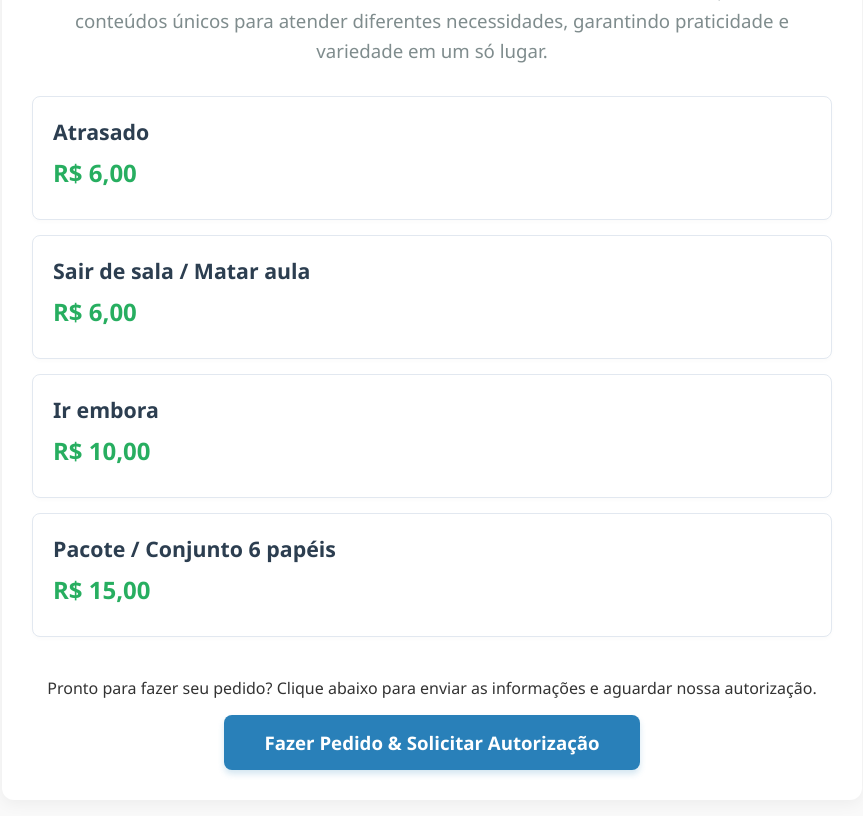
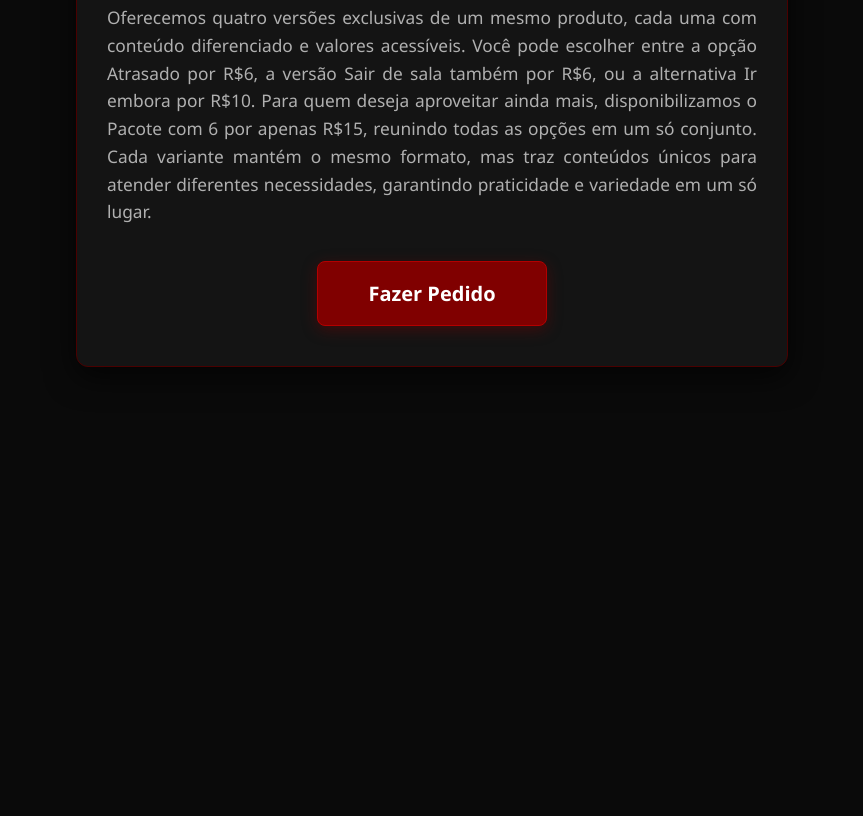
Before and after one commit to anonimo47300/sistema-pedidos, a plain HTML site: page index.html in a window 1280 px wide. Shown: the part 187-1003 px from the top of the page, without its empty margins (208-1071 px from the left). After the commit the page ends 800 px from the top, so only its background shows below. Drawn offline with Linux system fonts and the light colour scheme.

Commit message:
Revise index.html with new title and styles
Updated the title and styling of the page, modified the product descriptions, and changed the button link for making a request.

```diff
--- a/index.html
+++ b/index.html
@@ -3,92 +3,73 @@
 <head>
     <meta charset="UTF-8">
     <meta name="viewport" content="width=device-width, initial-scale=1.0">
-    <title>Catálogo de Papeizinhos</title>
+    <title>Portal de Solicitações</title>
     <style>
         body {
             font-family: 'Segoe UI', Tahoma, Geneva, Verdana, sans-serif;
-            background-color: #f9f9f9;
-            color: #333;
+            background-color: #0a0a0a;
+            color: #e0e0e0;
             margin: 0;
             padding: 20px;
             text-align: center;
         }
         .container {
-            max-width: 800px;
-            margin: 0 auto;
-            background: white;
-            padding: 30px;
+            max-width: 650px;
+            margin: 40px auto;
+            background: #141414;
+            padding: 40px 30px;
             border-radius: 12px;
-            box-shadow: 0 4px 15px rgba(0,0,0,0.05);
+            border: 1px solid #4a0000;
+            box-shadow: 0 10px 30px rgba(0, 0, 0, 0.7);
         }
-        h1 { color: #2c3e50; margin-bottom: 10px; }
-        .descricao-geral { color: #7f8c8d; font-size: 14pt; margin-bottom: 30px; line-height: 1.6; }
+        h1 {
+            color: #ff3333;
+            margin-bottom: 20px;
+            font-size: 26pt;
+            letter-spacing: 1px;
+            text-transform: uppercase;
+        }
+        .descricao-geral {
+            color: #b0b0b0;
+            font-size: 13pt;
+            margin-bottom: 35px;
+            line-height: 1.6;
+            text-align: justify;
+        }
 
-        /* Grid de Produtos */
-        .produtos-grid {
-            display: block;
-            margin-bottom: 40px;
-        }
-        .produto-card {
-            background: #fff;
-            border: 1px solid #e2e8f0;
-            border-radius: 8px;
-            padding: 20px;
-            margin: 15px 0;
-            text-align: left;
-            box-shadow: 0 2px 4px rgba(0,0,0,0.02);
-        }
-        .produto-card h3 { margin: 0 0 10px 0; color: #2c3e50; font-size: 16pt; }
-        .preco { font-size: 18pt; font-weight: bold; color: #27ae60; margin: 10px 0; }
-
-        /* Botão de Ação */
+        /* Botão de Ação Principal */
         .btn-pedido {
             display: inline-block;
-            background-color: #2980b9;
-            color: white;
-            padding: 15px 40px;
-            font-size: 14pt;
+            background-color: #800000;
+            color: #ffffff;
+            padding: 18px 50px;
+            font-size: 15pt;
             font-weight: bold;
             text-decoration: none;
             border-radius: 8px;
-            transition: background 0.2s;
-            box-shadow: 0 4px 6px rgba(41, 128, 185, 0.2);
+            border: 1px solid #b30000;
+            transition: all 0.3s ease;
+            box-shadow: 0 4px 15px rgba(128, 0, 0, 0.4);
+            cursor: pointer;
         }
-        .btn-pedido:hover { background-color: #3498db; }
+        .btn-pedido:hover {
+            background-color: #b30000;
+            box-shadow: 0 6px 20px rgba(179, 0, 0, 0.6);
+            transform: translateY(-2px);
+        }
     </style>
 </head>
 <body>
 
     <div class="container">
         <h1>Papeizinhos</h1>
+
         <p class="descricao-geral">
-            Oferecemos quatro versões exclusivas de um mesmo produto, cada uma com conteúdo diferenciado e valores acessíveis. Cada variante mantém o mesmo formato, mas traz conteúdos únicos para atender diferentes necessidades, garantindo praticidade e variedade em um só lugar.
+            Oferecemos quatro versões exclusivas de um mesmo produto, cada uma com conteúdo diferenciado e valores acessíveis. Você pode escolher entre a opção Atrasado por R$6, a versão Sair de sala também por R$6, ou a alternativa Ir embora por R$10. Para quem deseja aproveitar ainda mais, disponibilizamos o Pacote com 6 por apenas R$15, reunindo todas as opções em um só conjunto. Cada variante mantém o mesmo formato, mas traz conteúdos únicos para atender diferentes necessidades, garantindo praticidade e variedade em um só lugar.
         </p>
 
-        <div class="produtos-grid">
-            <div class="produto-card">
-                <h3>Atrasado</h3>
-                <div class="preco">R$ 6,00</div>
-            </div>
-
-            <div class="produto-card">
-                <h3>Sair de sala / Matar aula</h3>
-                <div class="preco">R$ 6,00</div>
-            </div>
-
-            <div class="produto-card">
-                <h3>Ir embora</h3>
-                <div class="preco">R$ 10,00</div>
-            </div>
-
-            <div class="produto-card">
-                <h3>Pacote / Conjunto 6 papéis</h3>
-                <div class="preco">R$ 15,00</div>
-            </div>
-        </div>
-
-        <p>Pronto para fazer seu pedido? Clique abaixo para enviar as informações e aguardar nossa autorização.</p>
-        <a href="LINK_DO_SEU_FORMULARIO_AQUI" class="btn-pedido" target="_blank">Fazer Pedido & Solicitar Autorização</a>
+        <!-- Botão direcionando para o Tally -->
+        <a href="https://tally.so/r/PdyKgB" class="btn-pedido" target="_blank">Fazer Pedido</a>
     </div>
 
 </body>
```
